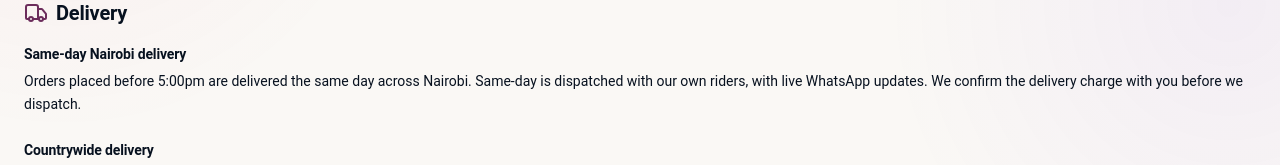
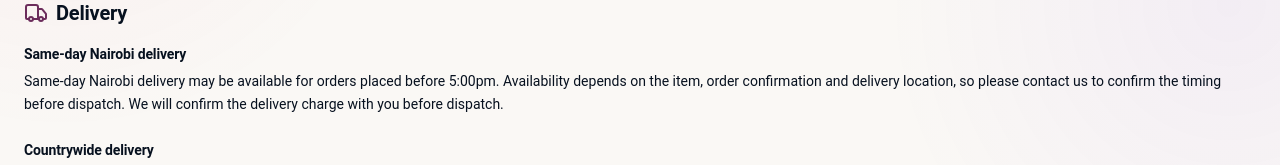
Before and after one commit to ZEDFELIX/zed-gift-shop-2, a Next.js app: page /policies/delivery in a window 1280 px wide. Shown: the part 299-464 px from the top of the page. Built offline with nearby package versions, Linux system fonts and the light colour scheme; no server answers; the database is empty.

Commit message:
Clarify delivery availability and charges

```diff
--- a/src/app/(storefront)/policies/delivery/page.tsx
+++ b/src/app/(storefront)/policies/delivery/page.tsx
@@ -18,7 +18,7 @@ export default async function DeliveryPolicyPage() {
  <div className="mt-4 space-y-6 text-sm leading-relaxed text-[#07111F]">
  <div>
  <h3 className="font-semibold text-[#07111F]">Same-day Nairobi delivery</h3>
- <p className="mt-1">Orders placed before 5:00pm are delivered the same day across Nairobi. Same-day is dispatched with our own riders, with live WhatsApp updates. We confirm the delivery charge with you before we dispatch.</p>
+ <p className="mt-1">Same-day Nairobi delivery may be available for orders placed before 5:00pm. Availability depends on the item, order confirmation and delivery location, so please contact us to confirm the timing before dispatch. We will confirm the delivery charge with you before dispatch.</p>
  </div>
  <div>
  <h3 className="font-semibold text-[#07111F]">Countrywide delivery</h3>
```
